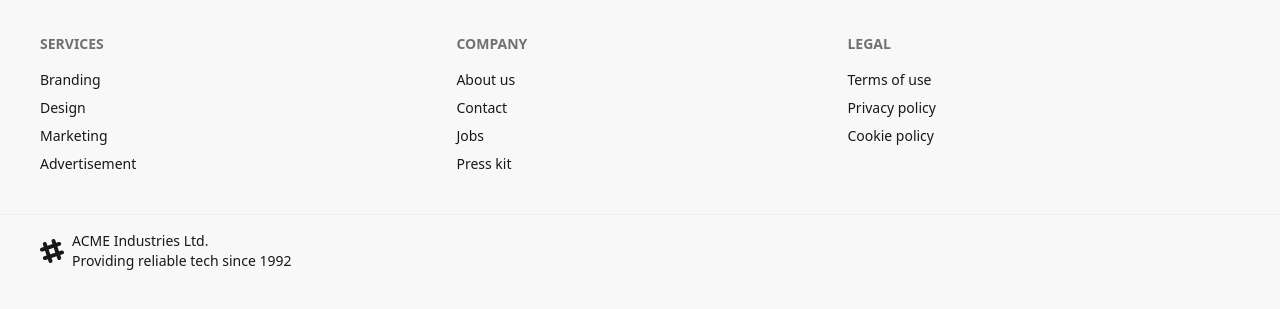
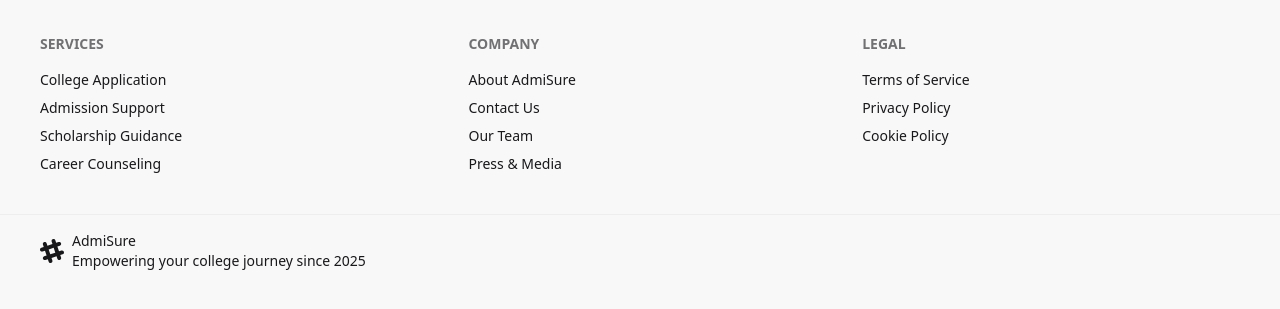
Before and after one commit to shahalimshompod/admisure-client, a React (Vite) app: page / in a window 1280 px wide. Shown: the part 4011-4320 px from the top of the page. Built offline with nearby package versions, Linux system fonts and the light colour scheme; no server answers; a web font is replaced by a local one.

Commit message:
fixed an issue

```diff
--- a/src/Components/CollegeCard.jsx
+++ b/src/Components/CollegeCard.jsx
@@ -12,8 +12,6 @@ const CollegeCard = ({ data }) => {
     rating,
   } = data;
 
-
-
   return (
     <div className="card bg-base-100 shadow-md w-full">
       <figure className="h-48 overflow-hidden">
@@ -21,14 +19,31 @@ const CollegeCard = ({ data }) => {
       </figure>
       <div className="card-body">
         <h2 className="card-title slab font-bold text-xl">{name}</h2>
-        <p className="quick"><strong>Admission Dates:</strong> {admissionDates}</p>
-        <p className="quick"><strong>Events:</strong> {events?.length}</p>
-        <p className="quick"><strong>Research Count:</strong> {researchCount}</p>
-        <p className="quick"><strong>Sports:</strong> {sports?.join(", ")}</p>
-        <p className="quick"><strong>Rating:</strong> {rating} ⭐</p>
+        <p className="quick">
+          <strong>Admission Dates:</strong> {admissionDates}
+        </p>
+        <p className="quick">
+          <strong>Events:</strong> {events?.length}
+        </p>
+        <p className="quick">
+          <strong>Research Count:</strong> {researchCount}
+        </p>
+        <p className="quick flex gap-3">
+          <strong>Sports:</strong>{" "}
+          <span className="flex items-center gap-2">
+            {sports?.map((sport, idx) => (
+              <p key={idx}>{sport?.name},</p>
+            ))}
+          </span>
+        </p>
+        <p className="quick">
+          <strong>Rating:</strong> {rating} ⭐
+        </p>
         <div className="card-actions justify-end mt-3">
           <Link to={`/college-details/${_id}`}>
-            <button className="btn border-none bg-[#890C25] text-white quick font-bold">Details</button>
+            <button className="btn border-none bg-[#890C25] text-white quick font-bold">
+              Details
+            </button>
           </Link>
         </div>
       </div>
--- a/src/Components/Footer.jsx
+++ b/src/Components/Footer.jsx
@@ -3,26 +3,26 @@ import React from "react";
 const Footer = () => {
   return (
     <div className="bg-base-200">
-      <footer className="footer sm:footer-horizontal  text-base-content p-10 container mx-auto">
+      <footer className="footer sm:footer-horizontal text-base-content p-10 container mx-auto">
         <nav>
           <h6 className="footer-title">Services</h6>
-          <a className="link link-hover">Branding</a>
-          <a className="link link-hover">Design</a>
-          <a className="link link-hover">Marketing</a>
-          <a className="link link-hover">Advertisement</a>
+          <a className="link link-hover">College Application</a>
+          <a className="link link-hover">Admission Support</a>
+          <a className="link link-hover">Scholarship Guidance</a>
+          <a className="link link-hover">Career Counseling</a>
         </nav>
         <nav>
           <h6 className="footer-title">Company</h6>
-          <a className="link link-hover">About us</a>
-          <a className="link link-hover">Contact</a>
-          <a className="link link-hover">Jobs</a>
-          <a className="link link-hover">Press kit</a>
+          <a className="link link-hover">About AdmiSure</a>
+          <a className="link link-hover">Contact Us</a>
+          <a className="link link-hover">Our Team</a>
+          <a className="link link-hover">Press & Media</a>
         </nav>
         <nav>
           <h6 className="footer-title">Legal</h6>
-          <a className="link link-hover">Terms of use</a>
-          <a className="link link-hover">Privacy policy</a>
-          <a className="link link-hover">Cookie policy</a>
+          <a className="link link-hover">Terms of Service</a>
+          <a className="link link-hover">Privacy Policy</a>
+          <a className="link link-hover">Cookie Policy</a>
         </nav>
       </footer>
       <footer className="footer text-base-content border-base-300 border-t px-10 py-4 container mx-auto">
@@ -39,14 +39,18 @@ const Footer = () => {
             <path d="M22.672 15.226l-2.432.811.841 2.515c.33 1.019-.209 2.127-1.23 2.456-1.15.325-2.148-.321-2.463-1.226l-.84-2.518-5.013 1.677.84 2.517c.391 1.203-.434 2.542-1.831 2.542-.88 0-1.601-.564-1.86-1.314l-.842-2.516-2.431.809c-1.135.328-2.145-.317-2.463-1.229-.329-1.018.211-2.127 1.231-2.456l2.432-.809-1.621-4.823-2.432.808c-1.355.384-2.558-.59-2.558-1.839 0-.817.509-1.582 1.327-1.846l2.433-.809-.842-2.515c-.33-1.02.211-2.129 1.232-2.458 1.02-.329 2.13.209 2.461 1.229l.842 2.515 5.011-1.677-.839-2.517c-.403-1.238.484-2.553 1.843-2.553.819 0 1.585.509 1.85 1.326l.841 2.517 2.431-.81c1.02-.33 2.131.211 2.461 1.229.332 1.018-.21 2.126-1.23 2.456l-2.433.809 1.622 4.823 2.433-.809c1.242-.401 2.557.484 2.557 1.838 0 .819-.51 1.583-1.328 1.847m-8.992-6.428l-5.01 1.675 1.619 4.828 5.011-1.674-1.62-4.829z"></path>
           </svg>
           <p>
-            ACME Industries Ltd.
+            AdmiSure
             <br />
-            Providing reliable tech since 1992
+            Empowering your college journey since 2025
           </p>
         </aside>
         <nav className="md:place-self-center md:justify-self-end">
           <div className="grid grid-flow-col gap-4">
-            <a>
+            <a
+              href="https://twitter.com/admisure"
+              target="_blank"
+              rel="noopener noreferrer"
+            >
               <svg
                 xmlns="http://www.w3.org/2000/svg"
                 width="24"
@@ -57,7 +61,11 @@ const Footer = () => {
                 <path d="M24 4.557c-.883.392-1.832.656-2.828.775 1.017-.609 1.798-1.574 2.165-2.724-.951.564-2.005.974-3.127 1.195-.897-.957-2.178-1.555-3.594-1.555-3.179 0-5.515 2.966-4.797 6.045-4.091-.205-7.719-2.165-10.148-5.144-1.29 2.213-.669 5.108 1.523 6.574-.806-.026-1.566-.247-2.229-.616-.054 2.281 1.581 4.415 3.949 4.89-.693.188-1.452.232-2.224.084.626 1.956 2.444 3.379 4.6 3.419-2.07 1.623-4.678 2.348-7.29 2.04 2.179 1.397 4.768 2.212 7.548 2.212 9.142 0 14.307-7.721 13.995-14.646.962-.695 1.797-1.562 2.457-2.549z"></path>
               </svg>
             </a>
-            <a>
+            <a
+              href="https://www.youtube.com/@admisure"
+              target="_blank"
+              rel="noopener noreferrer"
+            >
               <svg
                 xmlns="http://www.w3.org/2000/svg"
                 width="24"
@@ -68,7 +76,11 @@ const Footer = () => {
                 <path d="M19.615 3.184c-3.604-.246-11.631-.245-15.23 0-3.897.266-4.356 2.62-4.385 8.816.029 6.185.484 8.549 4.385 8.816 3.6.245 11.626.246 15.23 0 3.897-.266 4.356-2.62 4.385-8.816-.029-6.185-.484-8.549-4.385-8.816zm-10.615 12.816v-8l8 3.993-8 4.007z"></path>
               </svg>
             </a>
-            <a>
+            <a
+              href="https://www.facebook.com/admisure"
+              target="_blank"
+              rel="noopener noreferrer"
+            >
               <svg
                 xmlns="http://www.w3.org/2000/svg"
                 width="24"
--- a/src/Routes/LoginForm.jsx
+++ b/src/Routes/LoginForm.jsx
@@ -118,7 +118,7 @@ const LoginForm = () => {
   };
 
   return (
-    <div className="md:max-w-md h-screen mx-auto bg-[#FFF4F6] p-6 md:rounded-lg shadow-md md:border border-[#890C25] md:my-20">
+    <div className="md:max-w-md h-screen md:h-full mx-auto bg-[#FFF4F6] p-6 md:rounded-lg shadow-md md:border border-[#890C25] md:my-20">
       <h2 className="text-3xl font-bold mb-4 text-center slab text-[#890C25]">
         Login
       </h2>
```
